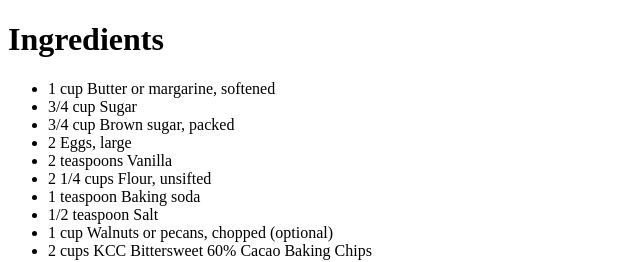
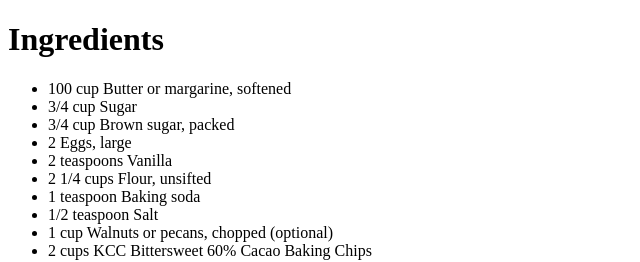
Before and after one commit to MekonenQAAE/newrepo, a plain HTML site: page secret recipe.htm in a window 1280 px wide. Shown: the top 262 px of the page, 0-640 px from the left. Drawn offline with Linux system fonts and the light colour scheme.

Commit message:
Update secret recipe.htm

```diff
--- a/secret recipe.htm
+++ b/secret recipe.htm
@@ -6,7 +6,8 @@
 <ul>
 
 
-<li> 1 cup Butter or margarine, softened</li>
+
+<li> 100 cup Butter or margarine, softened</li>
 
 
 <li>3/4 cup Sugar</li>
```
